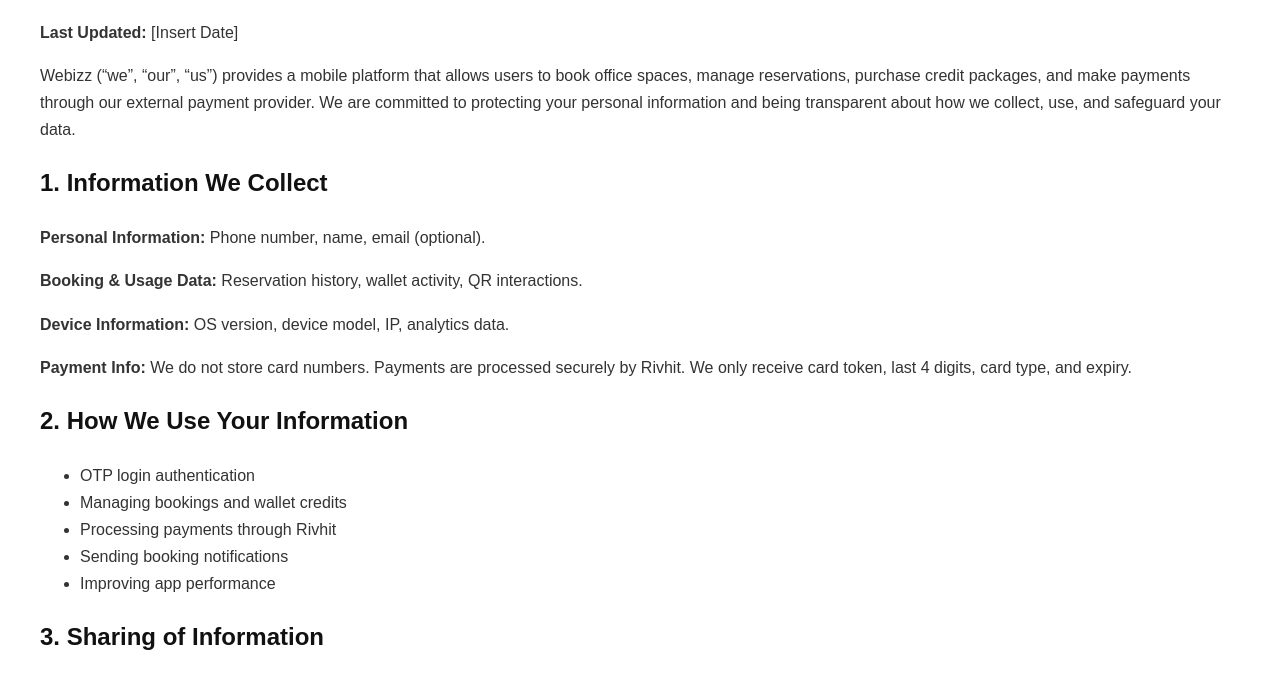
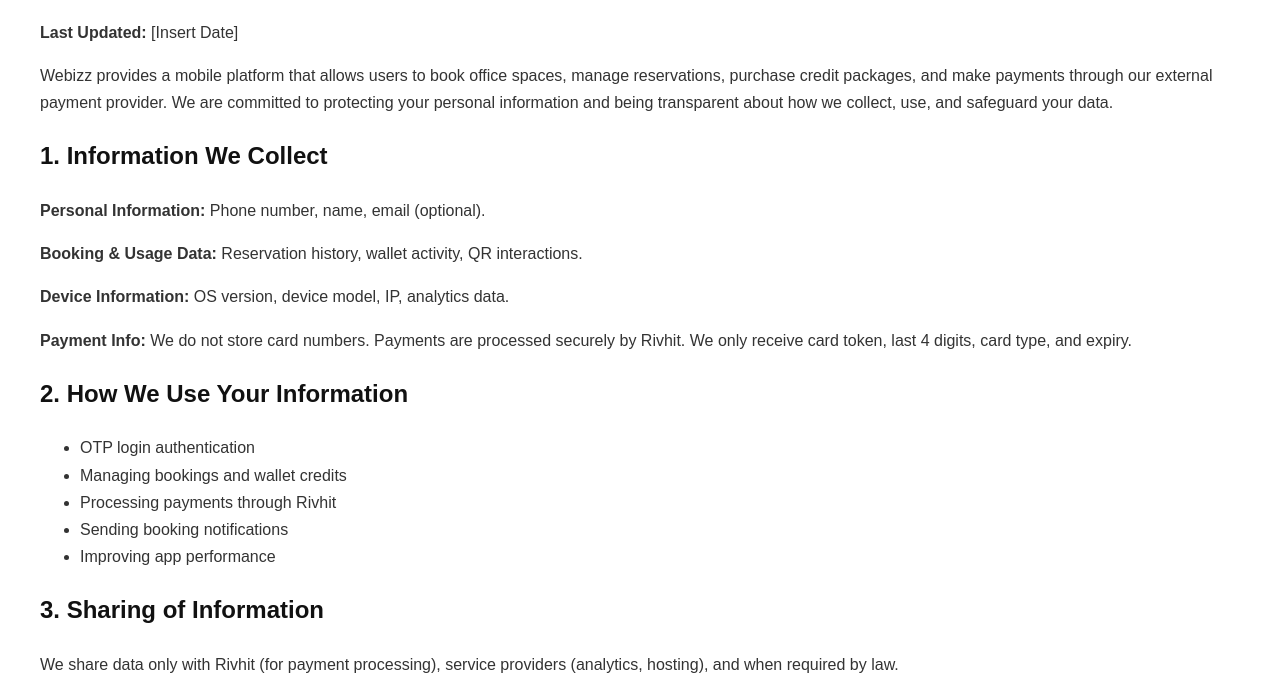
Before and after one commit to webiztlv-star/webizz-privacy-policy, a plain HTML site: page index.html in a window 1280 px wide. Shown: the part 97-781 px from the top of the page. Drawn offline with Linux system fonts and the light colour scheme.

Commit message:
index.html

```diff
--- a/index.html
+++ b/index.html
@@ -21,7 +21,7 @@
 <h1>Privacy Policy</h1>
 <p><strong>Last Updated:</strong> [Insert Date]</p>
 
-<p>Webizz (“we”, “our”, “us”) provides a mobile platform that allows users to book office spaces, manage reservations, purchase credit packages, and make payments through our external payment provider. We are committed to protecting your personal information and being transparent about how we collect, use, and safeguard your data.</p>
+<p>Webizz provides a mobile platform that allows users to book office spaces, manage reservations, purchase credit packages, and make payments through our external payment provider. We are committed to protecting your personal information and being transparent about how we collect, use, and safeguard your data.</p>
 
 <h2>1. Information We Collect</h2>
 <p><strong>Personal Information:</strong> Phone number, name, email (optional).</p>
```
